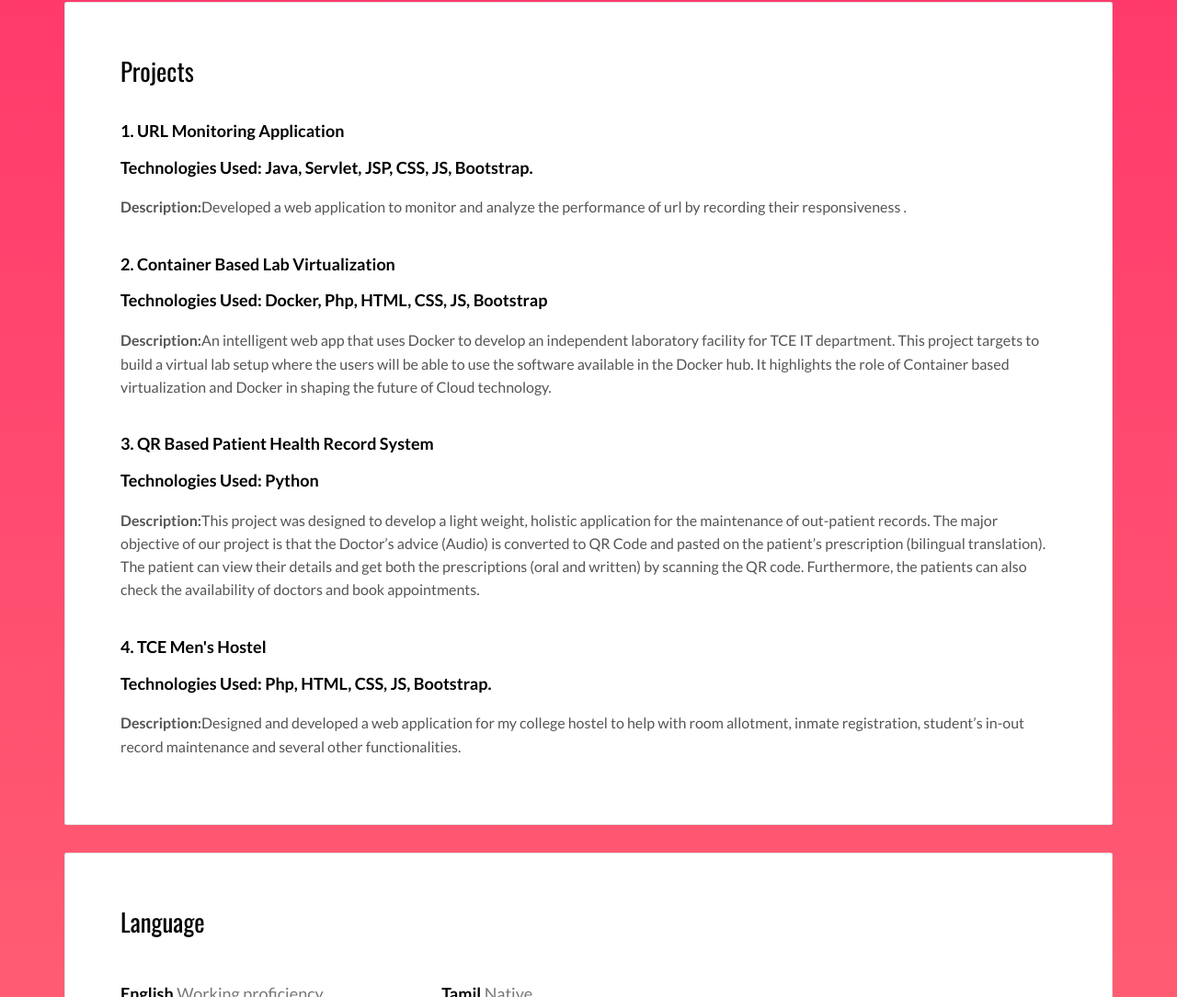
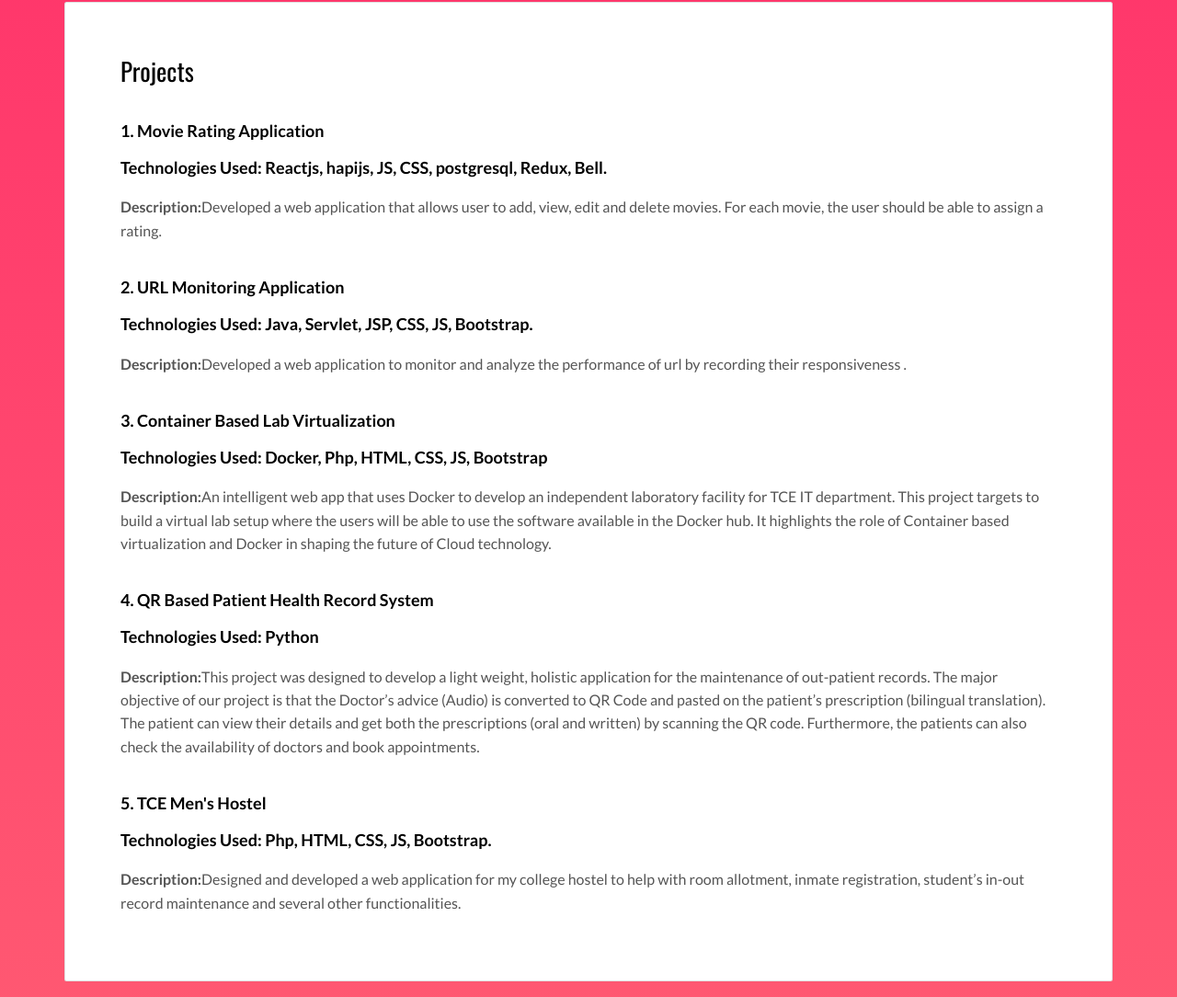
Before and after one commit to sanjaybabu-M/sanjaybabu, a plain HTML site: page index.html in a window 1280 px wide. Shown: the part 1891-2975 px from the top of the page at 92% size. Drawn offline with nearby package versions, Linux system fonts and the light colour scheme.

Commit message:
Update index.html

```diff
--- a/index.html
+++ b/index.html
@@ -135,22 +135,27 @@
           <div class="card-block">
             <h2>Projects</h2>
             <div class="work-experience">
-              <h3 class="h5 date-title">1. URL Monitoring Application</h3>
+              <h3 class="h5 date-title">1. Movie Rating Application</h3>
+              <h4 class="h5 date-title">Technologies Used: Reactjs, hapijs, JS, CSS, postgresql, Redux, Bell.</h2>
+              <p><b>Description:</b>Developed a web application that allows user to add, view, edit and delete movies. For each movie, the user should be able to assign a rating.</p>
+            </div>
+            <div class="work-experience">
+              <h3 class="h5 date-title">2. URL Monitoring Application</h3>
               <h4 class="h5 date-title">Technologies Used: Java, Servlet, JSP, CSS, JS, Bootstrap.</h2>
               <p><b>Description:</b>Developed a web application to monitor and analyze the performance of url by recording their responsiveness  .</p>
             </div>
             <div class="work-experience">
-              <h3 class="h5 date-title">2. Container Based Lab Virtualization</h3>
+              <h3 class="h5 date-title">3. Container Based Lab Virtualization</h3>
               <h4 class="h5 date-title">Technologies Used: Docker, Php, HTML, CSS, JS, Bootstrap</h2>
               <p><b>Description:</b>An intelligent web app that uses Docker to develop an independent laboratory facility for TCE IT department. This project targets to build a virtual lab setup where the users will be able to use the software available in the Docker hub. It highlights the role of Container based virtualization and Docker in shaping the future of Cloud technology.</p>
             </div>
             <div class="work-experience">
-              <h3 class="h5 date-title">3. QR Based Patient Health Record System</h3>
+              <h3 class="h5 date-title">4. QR Based Patient Health Record System</h3>
               <h4 class="h5 date-title">Technologies Used: Python</h2>
               <p><b>Description:</b>This project was designed to develop a light weight, holistic application for the maintenance of out-patient records. The major objective of our project is that the Doctor’s advice (Audio) is converted to QR Code and pasted on the patient’s prescription (bilingual translation). The patient can view their details and get both the prescriptions (oral and written) by scanning the QR code. Furthermore, the patients can also check the availability of doctors and book appointments.</p>
             </div>
             <div class="work-experience">
-              <h3 class="h5 date-title">4. TCE Men's Hostel</h3>
+              <h3 class="h5 date-title">5. TCE Men's Hostel</h3>
               <h4 class="h5 date-title">Technologies Used: Php, HTML, CSS, JS, Bootstrap.</h2>
               <p><b>Description:</b>Designed and developed a web application for my college hostel to help with room allotment, inmate registration, student’s in-out record maintenance and several other functionalities.</p>
             </div>
```
